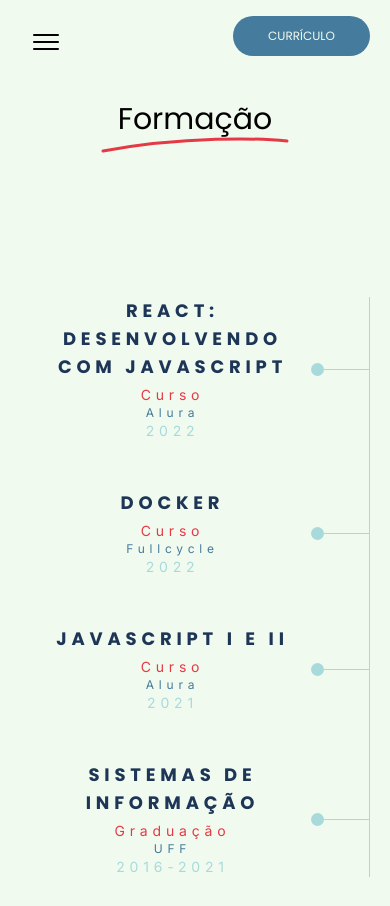
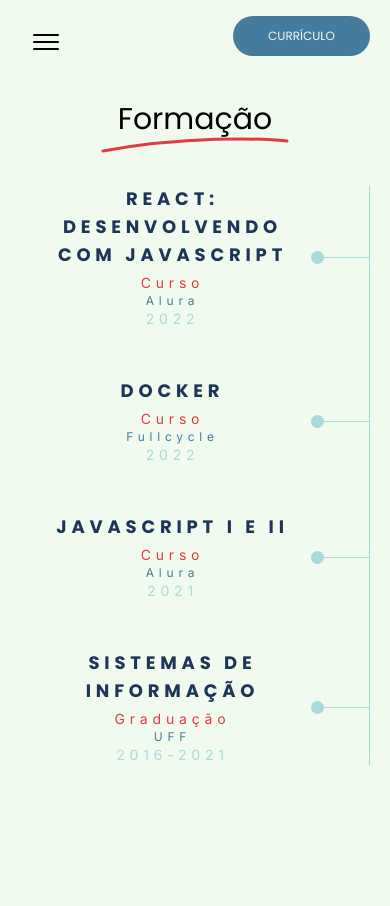
Before and after one commit to anavollu/curriculo-ana, a SvelteKit app: page /formacao in a window 390 px wide. After the commit the page ends 844 px from the top, so only its background shows below. Built offline with nearby package versions, Linux system fonts and the light colour scheme.

Commit message:
fix: breakpoint lg

```diff
--- a/src/routes/+layout.svelte
+++ b/src/routes/+layout.svelte
@@ -25,7 +25,7 @@
 			{/if}
 		</div>
 
-		<div class="my-[29px] flex h-[92vh] flex-col items-center justify-between px-5">
+		<div class="my-[29px] flex flex-col items-center justify-between px-5 lg:h-[92vh]">
 			{#if !isHome}
 				<div class="mb-8 flex flex-col text-center">
 					<p class="font-poppins text-3xl capitalize">
--- a/src/routes/formacao/+page.svelte
+++ b/src/routes/formacao/+page.svelte
@@ -3,7 +3,7 @@
 	const { title, ...education } = data.resume.education;
 </script>
 
-<div class="w-full overflow-scroll border-r-[1px] border-r-lightblue pl-[14px]">
+<div class="w-full border-r-[1px] border-r-lightblue pl-[14px] lg:overflow-scroll">
 	<div class="flex w-full flex-col items-center gap-12 text-center font-inter tracking-widest">
 		{#each Object.values(education) as educationItem}
 			<div class="flex w-full justify-between">
--- a/src/routes/projetos/+page.svelte
+++ b/src/routes/projetos/+page.svelte
@@ -4,7 +4,7 @@
 	const { title, ...projects } = data.resume.projects;
 </script>
 
-<div class="flex w-full flex-col gap-9 overflow-scroll leading-[30px]">
+<div class="flex w-full flex-col gap-9 leading-[30px] lg:overflow-scroll">
 	{#each Object.entries(projects) as [path, projectItem]}
 		<ProjectCard {path} name={projectItem.name} image={projectItem.image} />
 	{/each}
--- a/src/routes/projetos/[project]/+page.svelte
+++ b/src/routes/projetos/[project]/+page.svelte
@@ -14,7 +14,9 @@
 </script>
 
 {#if project}
-	<div class="text-poppins flex flex-col gap-2 self-start overflow-scroll leading-[30px] text-blue">
+	<div
+		class="text-poppins flex flex-col gap-2 self-start leading-[30px] text-blue lg:overflow-scroll"
+	>
 		<ProjectCard {path} name={project.name} image={project.image} />
 		<div class="mt-[13px] flex flex-col gap-1">
 			<p class="uppercase">Descrição</p>
```
